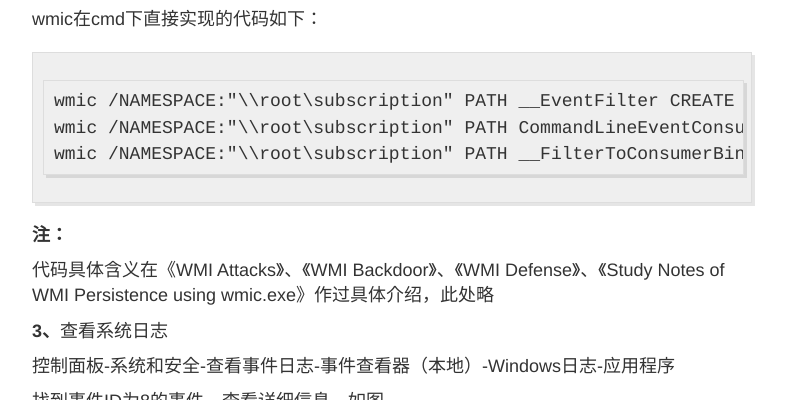
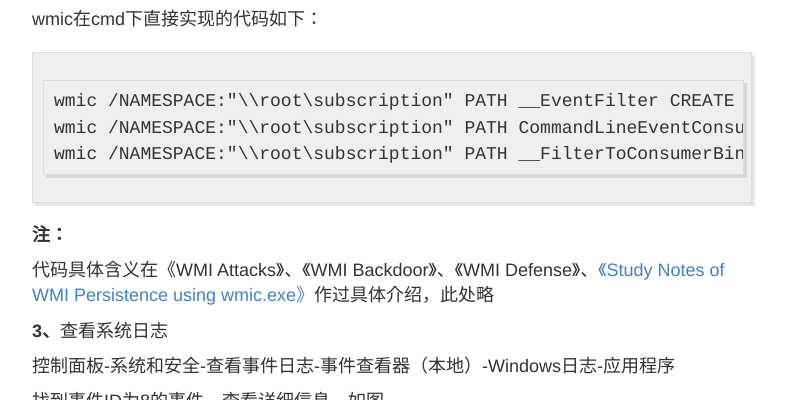
Before and after one commit to 3gstudent/backup-3gstudent.github.io, a Jekyll site: the page built from _posts/2016-8-26-Study Notes Weekly No.1(Monitor WMI_ExportsToC++_Use DiskCleanup bypass UAC).md, in a window 1280 px wide and 900 px high, scrolled down 2099 px, cut to the strip 0-400 px from the top of the window. Shown: the whole strip, without its empty margins (248-1034 px from the left). Built offline with Jekyll 4.4.1, drawn with Linux system fonts in a browser that asks for light colours; part of the change alters nothing that is shown.

```diff
--- a/_posts/2016-8-26-Study Notes Weekly No.1(Monitor WMI_ExportsToC++_Use DiskCleanup bypass UAC).md
+++ b/_posts/2016-8-26-Study Notes Weekly No.1(Monitor WMI_ExportsToC++_Use DiskCleanup bypass UAC).md
@@ -87,7 +87,7 @@ wmic /NAMESPACE:"\\root\subscription" PATH __FilterToConsumerBinding CREATE Filt
 
 **注：**
 
-代码具体含义在《WMI Attacks》、《WMI Backdoor》、《WMI Defense》、《Study Notes of WMI Persistence using wmic.exe》作过具体介绍，此处略
+代码具体含义在《WMI Attacks》、《WMI Backdoor》、《WMI Defense》、[《Study Notes of WMI Persistence using wmic.exe》](https://3gstudent.github.io/3gstudent.github.io/Study-Notes-of-WMI-Persistence-using-wmic.exe/)作过具体介绍，此处略
 
 **3、**查看系统日志
 
```
